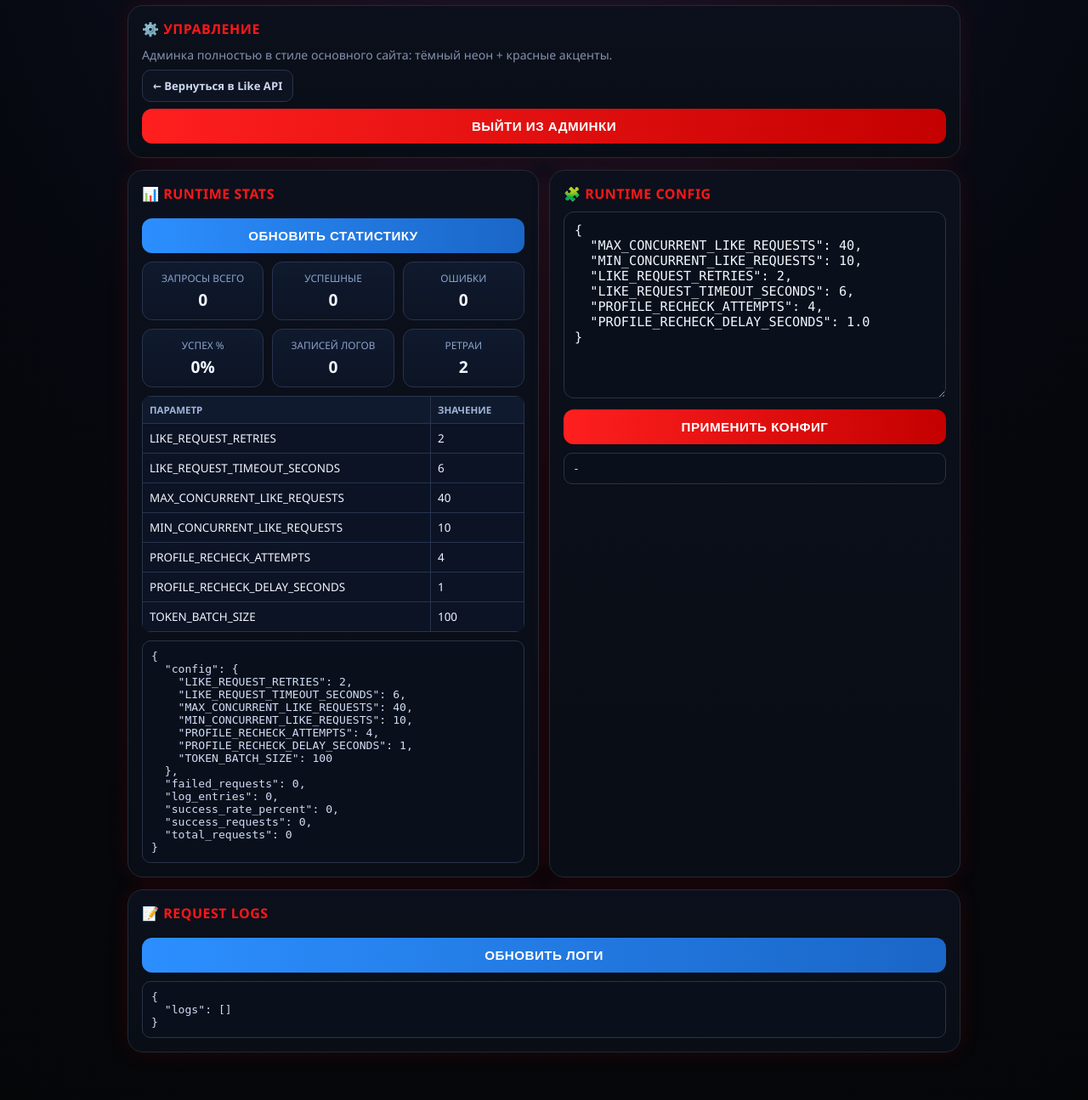
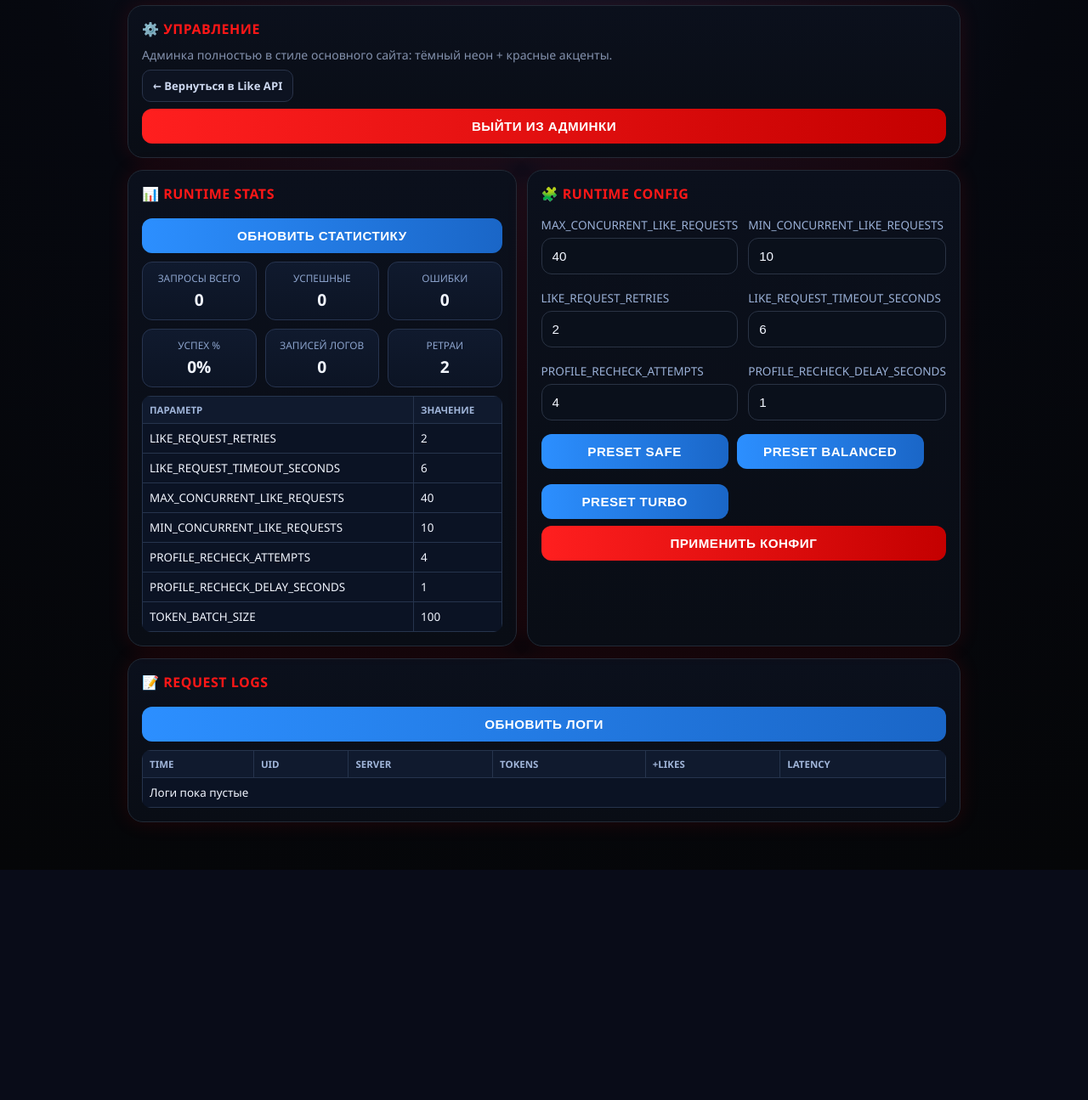
Before and after one commit to nursailauov/like, a Flask app: page /admin in a window 1280 px wide. Shown: the part 162-1457 px from the top of the page at 85% size. After the commit the page ends 1186 px from the top, so only its background shows below. Run offline with Flask 3, Linux system fonts and the light colour scheme; the visitor is signed in with stand-in values (Sample User, id 1); data that the repository does not hold is empty.

Commit message:
Beautify logs/config UI and add token debug plus presets

```diff
--- a/app.py
+++ b/app.py
@@ -232,26 +232,26 @@ async def send_single_like_request(encrypted_like_payload, token_dict, url, sess
             async with semaphore:
                 async with session.post(url, data=edata, headers=headers, timeout=aiohttp.ClientTimeout(total=LIKE_REQUEST_TIMEOUT_SECONDS)) as response:
                     if response.status == 200:
-                        return {"status": 200, "retried": retried}
+                        return {"status": 200, "retried": retried, "token_mask": f"...{token_value[-6:]}"}
                     print(
                         f"Like request failed for token {token_value[:10]}... "
                         f"with status: {response.status} (attempt {attempt}/{LIKE_REQUEST_RETRIES})"
                     )
                     if attempt == LIKE_REQUEST_RETRIES:
-                        return {"status": response.status, "retried": retried}
+                        return {"status": response.status, "retried": retried, "token_mask": f"...{token_value[-6:]}"}
         except asyncio.TimeoutError:
             print(f"Like request timed out for token {token_value[:10]}... (attempt {attempt}/{LIKE_REQUEST_RETRIES})")
             if attempt == LIKE_REQUEST_RETRIES:
-                return {"status": 998, "retried": retried}
+                return {"status": 998, "retried": retried, "token_mask": f"...{token_value[-6:]}"}
         except Exception as e:
             print(f"Exception in send_single_like_request for token {token_value[:10]}...: {e} (attempt {attempt}/{LIKE_REQUEST_RETRIES})")
             if attempt == LIKE_REQUEST_RETRIES:
-                return {"status": 997, "retried": retried}
+                return {"status": 997, "retried": retried, "token_mask": f"...{token_value[-6:]}"}
 
         if attempt < LIKE_REQUEST_RETRIES:
             await asyncio.sleep(0.3 * attempt)
 
-    return {"status": 997, "retried": retried}
+    return {"status": 997, "retried": retried, "token_mask": f"...{token_value[-6:]}"}
 
 async def send_likes_with_token_batch(uid, server_region_for_like_proto, like_api_url, token_batch_to_use):
     if not token_batch_to_use:
@@ -283,14 +283,22 @@ async def send_likes_with_token_batch(uid, server_region_for_like_proto, like_ap
     normalized_results = []
     status_counts = {}
     retried_requests = 0
+    token_results = []
     for result in results:
         if isinstance(result, dict):
             status = int(result.get("status", 997))
             retried_requests += int(result.get("retried", 0))
+            token_results.append({
+                "token_mask": result.get("token_mask", "unknown"),
+                "status": status,
+                "retried": int(result.get("retried", 0))
+            })
         elif isinstance(result, int):
             status = result
+            token_results.append({"token_mask": "unknown", "status": status, "retried": 0})
         else:
             status = 997
+            token_results.append({"token_mask": "unknown", "status": status, "retried": 0})
 
         normalized_results.append(status)
         status_key = str(status)
@@ -308,7 +316,8 @@ async def send_likes_with_token_batch(uid, server_region_for_like_proto, like_ap
         "failed_sends": failed_sends,
         "status_counts": status_counts,
         "retried_requests": retried_requests,
-        "used_concurrency": dynamic_concurrency
+        "used_concurrency": dynamic_concurrency,
+        "token_results": token_results
     }
 
 def make_profile_check_request(encrypted_profile_payload, server_name, token_dict):
@@ -462,6 +471,7 @@ def handle_requests():
     server_name_param = request.args.get("server_name", "").upper()
     use_random = request.args.get("random", "false").lower() == "true"
     verify_after_send = request.args.get("verify", "false").lower() == "true"
+    debug_mode = request.args.get("debug", "false").lower() == "true"
 
     if not uid_param or not server_name_param:
         return jsonify({"error": "UID and server_name are required"}), 400
@@ -527,7 +537,8 @@ def handle_requests():
             "successful_sends": 0,
             "failed_sends": 0,
             "status_counts": {},
-            "retried_requests": 0
+            "retried_requests": 0,
+            "token_results": []
         }
 
     # Fast response by default: single profile check after send.
@@ -589,11 +600,14 @@ def handle_requests():
         "LikeRequestConcurrency": like_send_summary.get("used_concurrency", 0),
         "LikeDiagnostic": like_diagnostic,
         "verifyMode": verify_after_send,
+        "debugMode": debug_mode,
         "Note": (
             f"Used visit token for profile check and {'random' if use_random else 'rotating'} "
             f"batch of {len(tokens_for_like_sending)} tokens for like sending."
         )
     }
+    if debug_mode:
+        response_data["TokenDebug"] = like_send_summary.get("token_results", [])
 
     duration_ms = int((time.time() - request_started_at) * 1000)
     response_data["responseMs"] = duration_ms
@@ -612,7 +626,8 @@ def handle_requests():
         "successful_requests": like_send_summary["successful_sends"],
         "failed_requests": like_send_summary["failed_sends"],
         "status_counts": like_send_summary["status_counts"],
-        "response_ms": duration_ms
+        "response_ms": duration_ms,
+        "token_results": like_send_summary.get("token_results", [])[:120]
     })
 
     return jsonify(response_data)
--- a/templates/admin.html
+++ b/templates/admin.html
@@ -210,40 +210,71 @@
           <button id="refreshStats" class="btn secondary" type="button">Обновить статистику</button>
           <div id="statsCards" class="metrics"></div>
           <div id="configTable"></div>
-          <pre id="statsOut">Загрузка...</pre>
         </div>
 
         <div class="panel">
           <h3 class="title">🧩 Runtime Config</h3>
-          <textarea id="configInput">{
-  "MAX_CONCURRENT_LIKE_REQUESTS": 40,
-  "MIN_CONCURRENT_LIKE_REQUESTS": 10,
-  "LIKE_REQUEST_RETRIES": 2,
-  "LIKE_REQUEST_TIMEOUT_SECONDS": 6,
-  "PROFILE_RECHECK_ATTEMPTS": 4,
-  "PROFILE_RECHECK_DELAY_SECONDS": 1.0
-}</textarea>
+          <div class="grid" style="grid-template-columns:1fr 1fr;">
+            <div><label>MAX_CONCURRENT_LIKE_REQUESTS</label><input id="cfgMaxConc" type="number" min="1" max="200"></div>
+            <div><label>MIN_CONCURRENT_LIKE_REQUESTS</label><input id="cfgMinConc" type="number" min="1" max="200"></div>
+            <div><label>LIKE_REQUEST_RETRIES</label><input id="cfgRetries" type="number" min="1" max="10"></div>
+            <div><label>LIKE_REQUEST_TIMEOUT_SECONDS</label><input id="cfgTimeout" type="number" min="2" max="30"></div>
+            <div><label>PROFILE_RECHECK_ATTEMPTS</label><input id="cfgRechecks" type="number" min="1" max="10"></div>
+            <div><label>PROFILE_RECHECK_DELAY_SECONDS</label><input id="cfgDelay" type="number" min="0.2" max="5" step="0.1"></div>
+          </div>
+          <div class="top-actions">
+            <button id="presetSafe" class="btn secondary" type="button" style="max-width:220px;">Preset SAFE</button>
+            <button id="presetBalanced" class="btn secondary" type="button" style="max-width:220px;">Preset BALANCED</button>
+            <button id="presetTurbo" class="btn secondary" type="button" style="max-width:220px;">Preset TURBO</button>
+          </div>
           <button id="applyConfig" class="btn" type="button">Применить конфиг</button>
-          <pre id="configOut">-</pre>
+          <pre id="configOut" style="display:none;">-</pre>
         </div>
       </section>
 
       <section class="panel">
         <h3 class="title">📝 Request Logs</h3>
         <button id="refreshLogs" class="btn secondary" type="button">Обновить логи</button>
-        <pre id="logsOut">Загрузка...</pre>
+        <div id="logsTableWrap"></div>
+        <pre id="logsOut" style="display:none;">Загрузка...</pre>
       </section>
 
       <script>
-        const statsOut = document.getElementById('statsOut');
         const statsCards = document.getElementById('statsCards');
         const configTable = document.getElementById('configTable');
         const logsOut = document.getElementById('logsOut');
+        const logsTableWrap = document.getElementById('logsTableWrap');
         const configOut = document.getElementById('configOut');
+        const cfgInputs = {
+          MAX_CONCURRENT_LIKE_REQUESTS: document.getElementById('cfgMaxConc'),
+          MIN_CONCURRENT_LIKE_REQUESTS: document.getElementById('cfgMinConc'),
+          LIKE_REQUEST_RETRIES: document.getElementById('cfgRetries'),
+          LIKE_REQUEST_TIMEOUT_SECONDS: document.getElementById('cfgTimeout'),
+          PROFILE_RECHECK_ATTEMPTS: document.getElementById('cfgRechecks'),
+          PROFILE_RECHECK_DELAY_SECONDS: document.getElementById('cfgDelay')
+        };
 
         function formatNum(v) {
           const n = Number(v || 0);
           return n.toLocaleString('ru-RU');
+        }
+
+        function fillConfigInputs(conf) {
+          Object.entries(cfgInputs).forEach(([k, el]) => {
+            if (!el) return;
+            el.value = conf?.[k] ?? '';
+          });
+        }
+
+        function getConfigFromInputs() {
+          return {
+            MAX_CONCURRENT_LIKE_REQUESTS: Number(cfgInputs.MAX_CONCURRENT_LIKE_REQUESTS.value || 40),
+            MIN_CONCURRENT_LIKE_REQUESTS: Number(cfgInputs.MIN_CONCURRENT_LIKE_REQUESTS.value || 10),
+            LIKE_REQUEST_RETRIES: Number(cfgInputs.LIKE_REQUEST_RETRIES.value || 2),
+            LIKE_REQUEST_TIMEOUT_SECONDS: Number(cfgInputs.LIKE_REQUEST_TIMEOUT_SECONDS.value || 6),
+            PROFILE_RECHECK_ATTEMPTS: Number(cfgInputs.PROFILE_RECHECK_ATTEMPTS.value || 4),
+            PROFILE_RECHECK_DELAY_SECONDS: Number(cfgInputs.PROFILE_RECHECK_DELAY_SECONDS.value || 1.0)
+          };
         }
 
         function renderStatsPretty(data) {
@@ -257,6 +288,7 @@
           `;
 
           const conf = data.config || {};
+          fillConfigInputs(conf);
           const rows = Object.entries(conf).map(([k, v]) => `<tr><td>${k}</td><td>${v}</td></tr>`).join('');
           configTable.innerHTML = `
             <table class="table">
@@ -270,12 +302,33 @@
           const res = await fetch('/admin/api/stats');
           const data = await res.json();
           renderStatsPretty(data);
-          statsOut.textContent = JSON.stringify(data, null, 2);
+        }
+
+        function renderLogsPretty(payload) {
+          const rows = (payload.logs || []).map(log => `
+            <tr>
+              <td>${log.time || '-'}</td>
+              <td>${log.uid || '-'}</td>
+              <td>${log.server || '-'}</td>
+              <td>${log.tokens_used || 0}</td>
+              <td>${log.likes_increment || 0}</td>
+              <td>${log.response_ms || 0}ms</td>
+            </tr>
+          `).join('');
+
+          logsTableWrap.innerHTML = `
+            <table class="table">
+              <thead><tr><th>Time</th><th>UID</th><th>Server</th><th>Tokens</th><th>+Likes</th><th>Latency</th></tr></thead>
+              <tbody>${rows || '<tr><td colspan=\"6\">Логи пока пустые</td></tr>'}</tbody>
+            </table>
+          `;
         }
 
         async function loadLogs() {
           const res = await fetch('/admin/api/logs?limit=120');
-          logsOut.textContent = JSON.stringify(await res.json(), null, 2);
+          const data = await res.json();
+          renderLogsPretty(data);
+          logsOut.textContent = JSON.stringify(data, null, 2);
         }
 
         document.getElementById('refreshStats').addEventListener('click', loadStats);
@@ -283,7 +336,7 @@
 
         document.getElementById('applyConfig').addEventListener('click', async () => {
           try {
-            const payload = JSON.parse(document.getElementById('configInput').value);
+            const payload = getConfigFromInputs();
             const res = await fetch('/admin/api/config', {
               method: 'POST',
               headers: { 'Content-Type': 'application/json' },
@@ -296,6 +349,19 @@
           }
         });
 
+        function applyPreset(name) {
+          const presets = {
+            safe: { MAX_CONCURRENT_LIKE_REQUESTS: 20, MIN_CONCURRENT_LIKE_REQUESTS: 6, LIKE_REQUEST_RETRIES: 3, LIKE_REQUEST_TIMEOUT_SECONDS: 8, PROFILE_RECHECK_ATTEMPTS: 4, PROFILE_RECHECK_DELAY_SECONDS: 1.2 },
+            balanced: { MAX_CONCURRENT_LIKE_REQUESTS: 40, MIN_CONCURRENT_LIKE_REQUESTS: 10, LIKE_REQUEST_RETRIES: 2, LIKE_REQUEST_TIMEOUT_SECONDS: 6, PROFILE_RECHECK_ATTEMPTS: 4, PROFILE_RECHECK_DELAY_SECONDS: 1.0 },
+            turbo: { MAX_CONCURRENT_LIKE_REQUESTS: 70, MIN_CONCURRENT_LIKE_REQUESTS: 18, LIKE_REQUEST_RETRIES: 1, LIKE_REQUEST_TIMEOUT_SECONDS: 4, PROFILE_RECHECK_ATTEMPTS: 2, PROFILE_RECHECK_DELAY_SECONDS: 0.6 }
+          };
+          fillConfigInputs(presets[name]);
+        }
+
+        document.getElementById('presetSafe').addEventListener('click', () => applyPreset('safe'));
+        document.getElementById('presetBalanced').addEventListener('click', () => applyPreset('balanced'));
+        document.getElementById('presetTurbo').addEventListener('click', () => applyPreset('turbo'));
+
         loadStats();
         loadLogs();
       </script>
```
